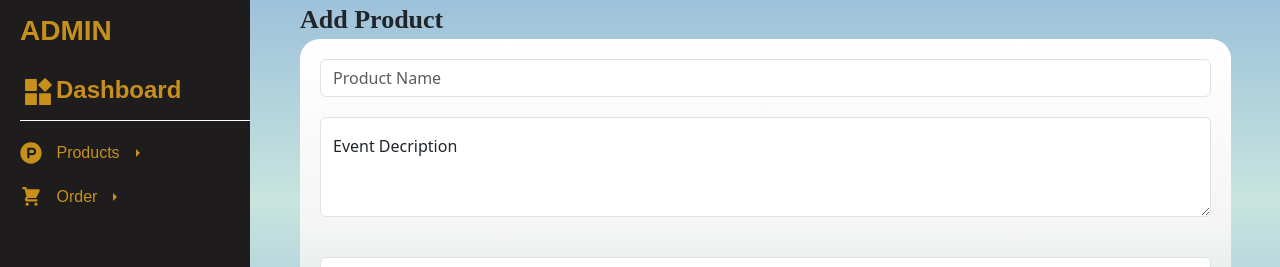
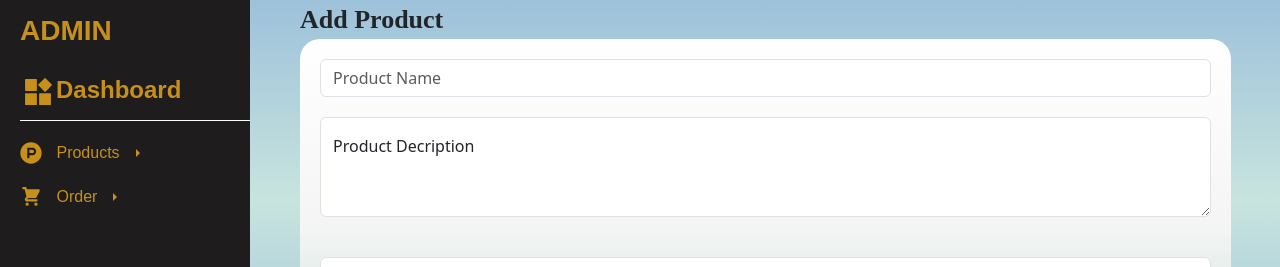
Before and after one commit to Red-stevo/Ecommerce, a React (Vite) app in the folder onshop/: page /admin/newProduct in a window 1280 px wide. Shown: the top 267 px of the page. Built offline with nearby package versions, Linux system fonts and the light colour scheme.

Commit message:
Commit message >>>>> added the page to the router <<<<<

```diff
--- a/onshop/src/App.jsx
+++ b/onshop/src/App.jsx
@@ -14,6 +14,7 @@ import ProductsCart from "./IndexPage/Pages/UserCart/ProductsCart.jsx";
 import OrderStatus from "./IndexPage/Pages/OrderStatusPage/OrderStatus.jsx";
 import WishListPage from "./IndexPage/Pages/WishListPage/WishListPage.jsx";
 import SingleProductDisplay from "./IndexPage/AdminPages/OrdersPages/SingleProductDisplay.jsx";
+import UserProfilePage from "./IndexPage/Pages/UserProfile/UserProfilePage.jsx";
 
 const App = () => {
   return (
@@ -26,6 +27,7 @@ const App = () => {
                   <Route path={"/home/user/cart"} element={<ProductsCart />} />
                   <Route path={"/home/user/order-status"} element={ <OrderStatus /> }/>
                   <Route path={"/home/user/wish-list"} element={<WishListPage />}/>
+                  <Route path={"/home/user/profile"} element={<UserProfilePage />}/>
               </Route>
               <Route path={"/auth/login"} element={<LoginPage />} />
               <Route path={"/auth/registration"} element={<RegistrationPage />} />
@@ -35,6 +37,8 @@ const App = () => {
                     <Route path={"/admin/orders/:orderId"} element={<OrderDisplay />} />
                     <Route path={"/admin/orders/:orderId/:productId"} element={<SingleProductDisplay />} />
               </Route>
+
+              <Route path={"*"} element={<h1>Page Not Found.</h1>} />
           </Routes>
       </Router>
   )
--- a/onshop/src/IndexPage/AdminPages/ProductUpdatePages/AddProductPage.jsx
+++ b/onshop/src/IndexPage/AdminPages/ProductUpdatePages/AddProductPage.jsx
@@ -144,12 +144,12 @@ const AddProductPage = () => {
                                    {...register("productName")} />
                         </Form.Group>
 
-                        <FloatingLabel className={"event-description"} controlId="floatingTextarea"
-                                       label="Event Decription">
+                        <FloatingLabel className={"product-description"} controlId="floatingTextarea"
+                                       label="Product Decription">
                             <textarea
                                 required={true}
                                 className={"input-field form-control"}
-                                placeholder={"Event Description"}
+                                placeholder={"Product Description"}
                                 style={{height: '100px'}}
                                 id={"productDescription"}
                                 disabled={productTopDetails !== null}
--- /dev/null
+++ b/onshop/src/IndexPage/Pages/UserProfile/UserProfilePage.jsx
@@ -0,0 +1,12 @@
+import "./Styles/UserProfilePage.css";
+
+
+const UserProfilePage = () => {
+    return (
+        <div>
+            <h1>User profile</h1>
+        </div>
+    );
+};
+
+export default UserProfilePage;
```
Also changed, not shown: onshop/src/IndexPage/Pages/UserProfile/Styles/UserProfilePage.css (added).
